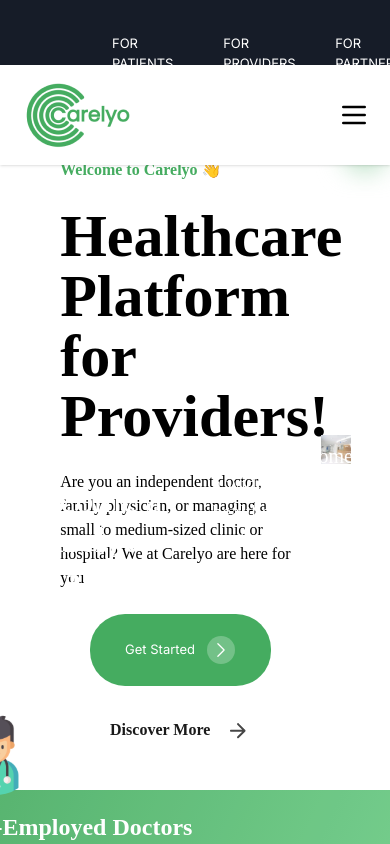
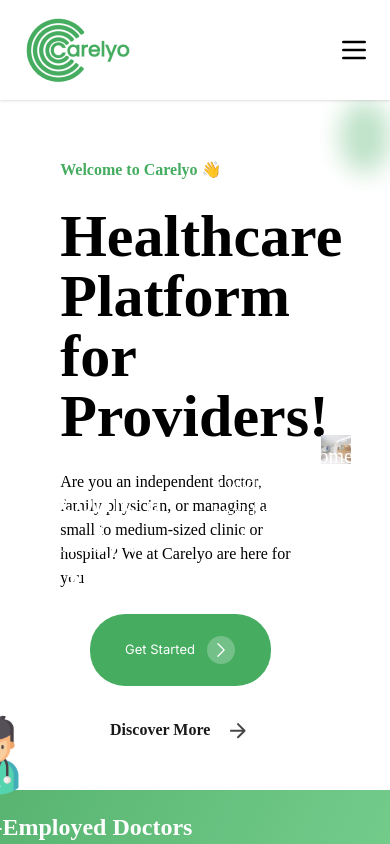
Before and after one commit to meeruu8282/next-mongodb-clerk, a Next.js app: page /providers/howItWorks in a window 390 px wide. Shown: the top 844 px of the page. Built offline with nearby package versions, Linux system fonts and the light colour scheme.

Commit message:
Update background design and navbar visibility

```diff
--- a/src/app/(pages)/providers/Components/blurBackGroundDesign.tsx
+++ b/src/app/(pages)/providers/Components/blurBackGroundDesign.tsx
@@ -10,7 +10,7 @@ const BlurBackGroundDesign: React.FC = () => {
           <div className="  w-[487px] h-[487px] left-[-85px] top-[251px] bg-sage opacity-[18%] blur rounded-[100%] "></div>
         </div>
       </div>
-      <div className="hidden lg:block absolute w-[256.3px] h-[234.26px] top-[-27px] opacity-25 z-[-2] left-[870px]">
+      <div className="hidden xl:block absolute w-[256.3px] h-[234.26px] top-[-27px] opacity-25 z-[-2] left-[870px]">
 
         <EllipseBackground />
       </div>
--- a/src/app/layout.tsx
+++ b/src/app/layout.tsx
@@ -32,7 +32,7 @@ export default function RootLayout({
       <body className={inter.className}>
         <div className=" h-[157.69px] gap-[24px] z-auto ">
           <div> </div>
-          <div className="h-[65px] w-screen bg-[rgba(22,28,40,1)]  flex items-end ">
+          <div className="h-[65px] w-screen hidden bg-[rgba(22,28,40,1)] md:flex items-end ">
             <div className="topNavbarInner justify-end ml-28">
               <div className="  w-[391px] h-[17px]">
                 <div className="  flex space-x-3 h-[17px] text-[13px] font-[Inter] leading-5 ">
@@ -62,7 +62,7 @@ export default function RootLayout({
   <NavbarMobile />
 </div>
           </div>
-          <div className="w-[624px] h-[480px] top-[288.69px] left-[125px] rounded-[30px] ">
+          <div className="rounded-[30px] ">
             <h1 className="text-[64px]  leading-[83px];"></h1>
           </div>
         </div>
```
